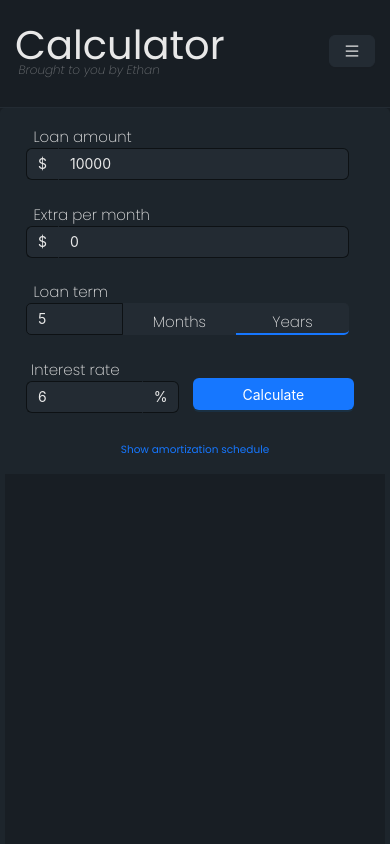
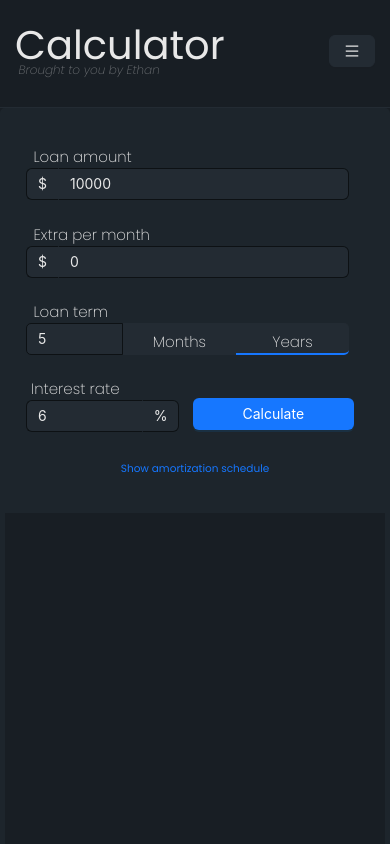
Before and after one commit to ethanshealey/next-calculator, a Next.js app: page /loan in a window 390 px wide. Shown: the top 844 px of the page. Built offline with nearby package versions, Linux system fonts and the light colour scheme.

Commit message:
testing fix for loan UI

```diff
--- a/src/styles/Loan.scss
+++ b/src/styles/Loan.scss
@@ -213,7 +213,9 @@
     }
     #loan-output-panel {
         margin-top: -150px !important;
-        height: 10000px !important;
+    }
+    #loan-input-output {
+        height: 2000px !important;
     }
     // #loan-wrapper {
     //     padding: 0 !important;
```
